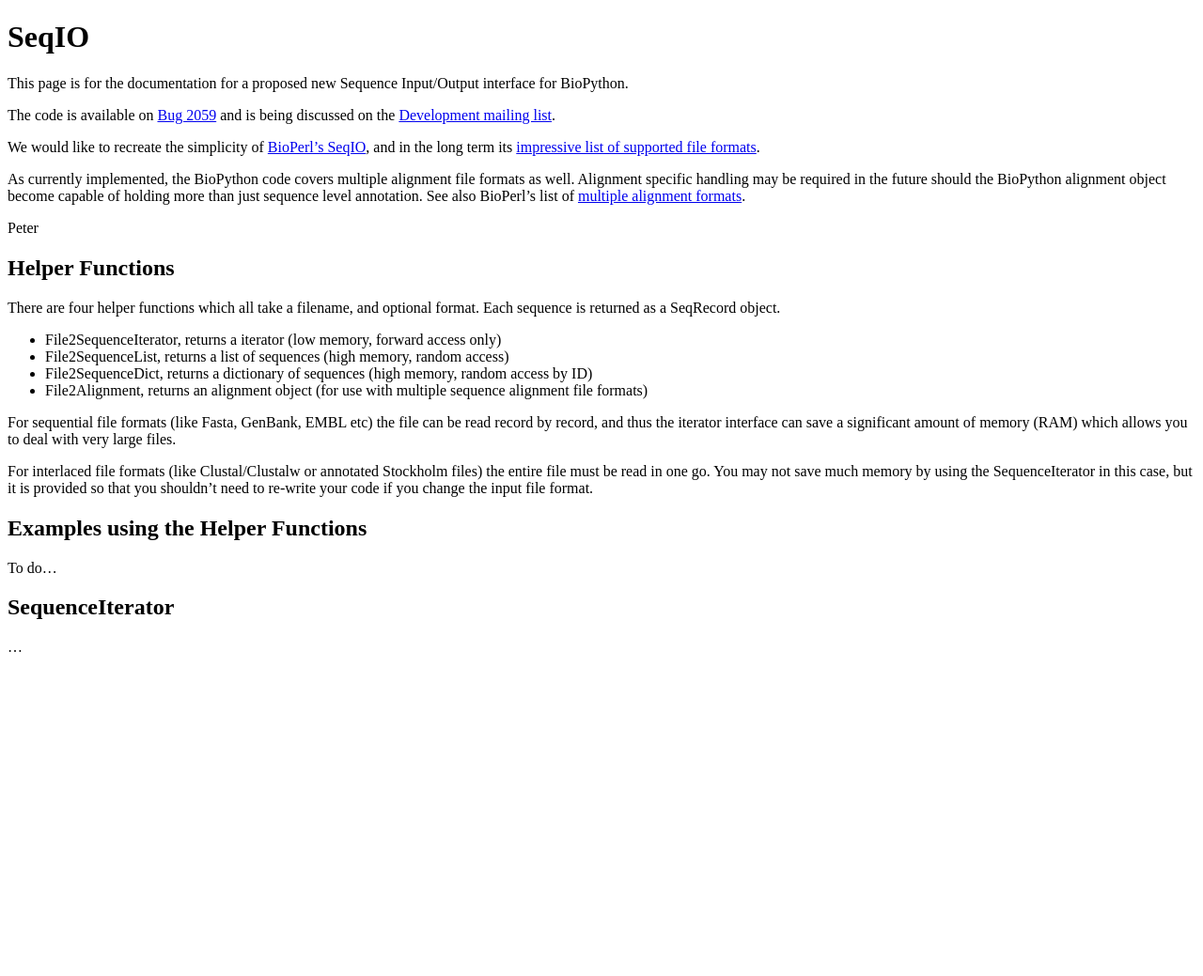
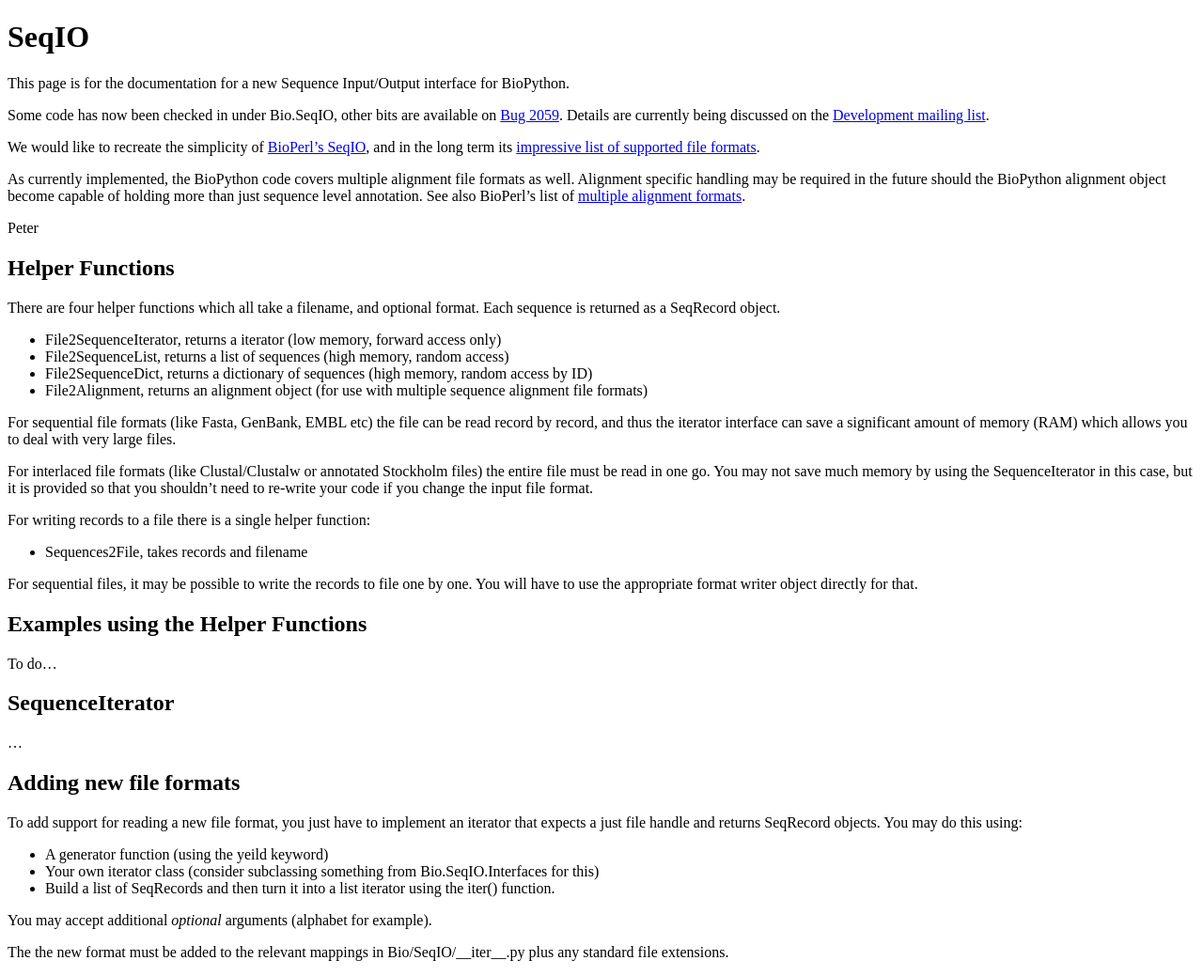
Before and after one commit to biopython/biopython.github.io, a Jekyll site: the page built from wiki/SeqIO.md, in a window 1280 px wide. Shown: the whole page at 94% size. Built offline with Jekyll 4.4.1, drawn with Linux system fonts in a browser that asks for light colours; before the commit the page ends 900 px from its top, so only the background shows below that.

Commit message:
Code checked in, generally updating

```diff
--- a/wiki/SeqIO.md
+++ b/wiki/SeqIO.md
@@ -4,12 +4,13 @@ permalink: wiki/SeqIO
 layout: wiki
 ---
 
-This page is for the documentation for a proposed new Sequence
-Input/Output interface for BioPython.
+This page is for the documentation for a new Sequence Input/Output
+interface for BioPython.
 
-The code is available on [Bug
-2059](http://bugzilla.open-bio.org/show_bug.cgi?id=2059) and is being
-discussed on the [Development mailing
+Some code has now been checked in under Bio.SeqIO, other bits are
+available on [Bug
+2059](http://bugzilla.open-bio.org/show_bug.cgi?id=2059). Details are
+currently being discussed on the [Development mailing
 list](http://biopython.org/wiki/Mailing_lists).
 
 We would like to recreate the simplicity of [BioPerl's
@@ -52,6 +53,14 @@ save much memory by using the SequenceIterator in this case, but it is
 provided so that you shouldn't need to re-write your code if you change
 the input file format.
 
+For writing records to a file there is a single helper function:
+
+-   Sequences2File, takes records and filename
+
+For sequential files, it may be possible to write the records to file
+one by one. You will have to use the appropriate format writer object
+directly for that.
+
 Examples using the Helper Functions
 -----------------------------------
 
@@ -61,3 +70,21 @@ SequenceIterator
 ----------------
 
 ...
+
+Adding new file formats
+-----------------------
+
+To add support for reading a new file format, you just have to implement
+an iterator that expects a just file handle and returns SeqRecord
+objects. You may do this using:
+
+-   A generator function (using the yeild keyword)
+-   Your own iterator class (consider subclassing something from
+    Bio.SeqIO.Interfaces for this)
+-   Build a list of SeqRecords and then turn it into a list iterator
+    using the iter() function.
+
+You may accept additional *optional* arguments (alphabet for example).
+
+The the new format must be added to the relevant mappings in
+Bio/SeqIO/\_\_iter\_\_.py plus any standard file extensions.
```
Also changed, not shown: 1 other file.
